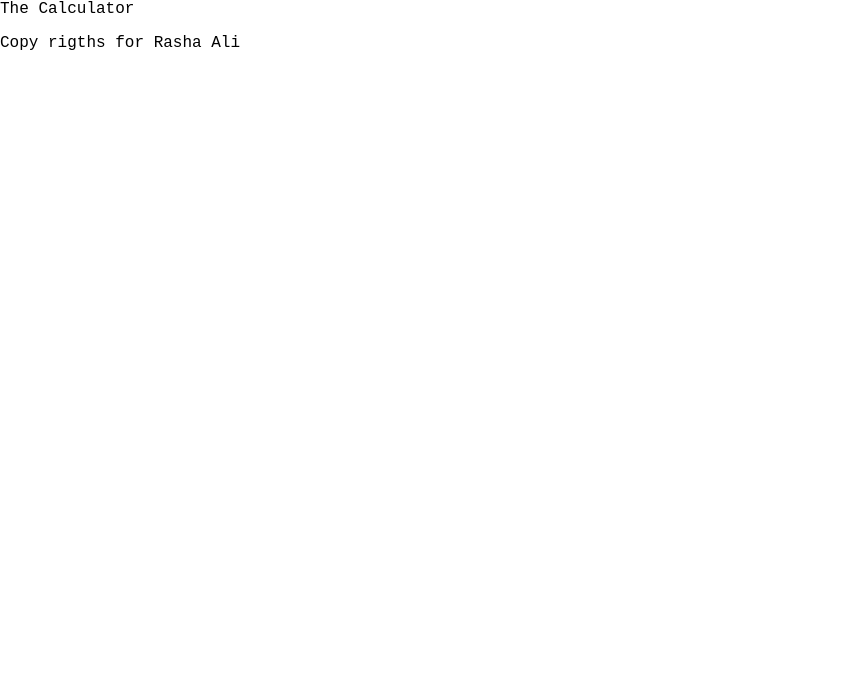
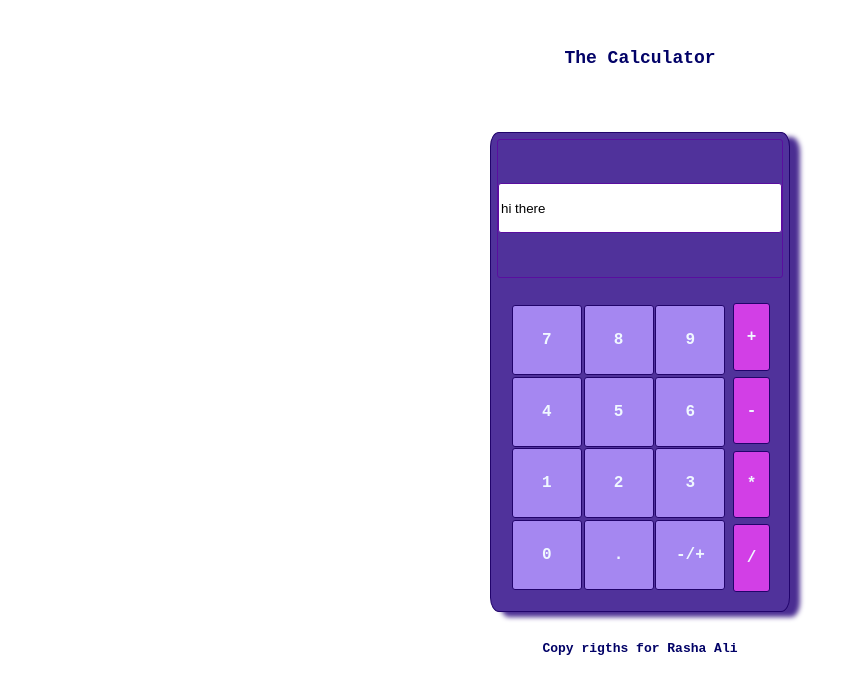
Before and after one commit to marsila/Calculator, a plain HTML site: page index.html in a window 1280 px wide. Shown: the whole page, without its empty margins (0-867 px from the left). Drawn offline with Linux system fonts and the light colour scheme.

Commit message:
Adding styles

```diff
--- a/index.html
+++ b/index.html
@@ -9,7 +9,36 @@
 </head>
 <body>
     <header>The Calculator</header>
-    <main class="container"></main>
+    <main>
+        <div class="container">
+            <div class="output">
+                <input type="text" id="output" value="hi there ">
+            </div>
+            <div class="calc-container">
+                <div class="calc-numbers">
+                    <div class="calc-item">7</div>
+                    <div class="calc-item">8</div>
+                    <div class="calc-item">9</div>
+                    <div class="calc-item">4</div>
+                    <div class="calc-item">5</div>
+                    <div class="calc-item">6</div>
+                    <div class="calc-item">1</div>
+                    <div class="calc-item">2</div>
+                    <div class="calc-item">3</div>
+                    <div class="calc-item">0</div>
+                    <div class="calc-item">.</div>
+                    <div class="calc-item">-/+</div>
+                </div>
+                <div class="calc-operators">
+                    <div class="calc-operator">+</div>
+                    <div class="calc-operator">-</div>
+                    <div class="calc-operator">*</div>
+                    <div class="calc-operator">/</div>
+                </div>
+
+            </div>
+        </div>
+    </main>
     <footer><p>Copy rigths for Rasha Ali</p></footer>
 </body>
 </html>
--- a/style.css
+++ b/style.css
@@ -5,4 +5,96 @@ body{
     margin: auto;
     font-family: 'Courier New', Courier, monospace;
     font-size: medium;
+    font-weight: 600;
+    display: flex;
+    flex-direction: column;
+    align-items: center;
 }
+header{
+    font-size: large;
+    color: rgb(2, 2, 103);
+    margin-top: 3rem;
+    margin-bottom: 3rem;
+}
+main{
+    /* height: 500px; */
+    margin: 1rem;
+    width: 100%;
+    flex: 1;
+    flex-direction: column;
+    display: flex;
+    align-items: center;
+    min-height: 60vh;
+}
+
+.container {
+    border: 1px solid rgb(33, 3, 107);
+    box-shadow: 10px 5px 5px rgb(74, 45, 146);
+    border-radius: 3%;
+    display: flex;
+    flex-direction: column;
+    flex: 1;
+    width: 300px;
+    background-color: rgb(80, 50, 155);
+}
+.output {
+    border: 1px solid rgb(89, 14, 159);
+    border-radius: 3px;
+    flex: 1;
+    margin: .4rem;
+    align-items: center;
+    align-content: center;
+}
+#output{
+    border: 1px solid rgb(89, 14, 159);
+    border-radius: 3px;
+    width: 100%;
+    height: 50px;
+    padding: 0.1rem;
+}
+.calc-container{
+    display: flex;
+    flex-direction: row;
+    margin: 1rem;
+}
+.calc-operators{
+    display: flex;
+    flex:1;
+    flex-direction: column;
+}
+.calc-operator{
+    flex: 1;
+    border: 1px solid rgb(33, 3, 107);
+    border-radius: 3px;
+    margin: .2rem;
+    background-color: rgb(210, 63, 230);
+    color:aliceblue;
+    align-content: center;
+    cursor: pointer;
+    text-align: center;
+}
+.calc-numbers{
+    margin: 0.3rem;
+    flex: 5;
+    display: grid;
+    align-items: center;
+    grid-template-columns: repeat(3,1fr);
+    grid-gap: 1.5px;
+
+}
+.calc-item {
+
+    aspect-ratio: 1/1;
+    border: 1px solid rgb(33, 3, 107);
+    border-radius: 3px;
+    cursor: pointer;
+    background-color: rgb(165, 135, 241);
+    color: aliceblue;
+    text-align: center;
+    align-content: center;
+}
+
+footer{
+    font-size: small;
+    color: rgb(2, 2, 103);
+}
```
